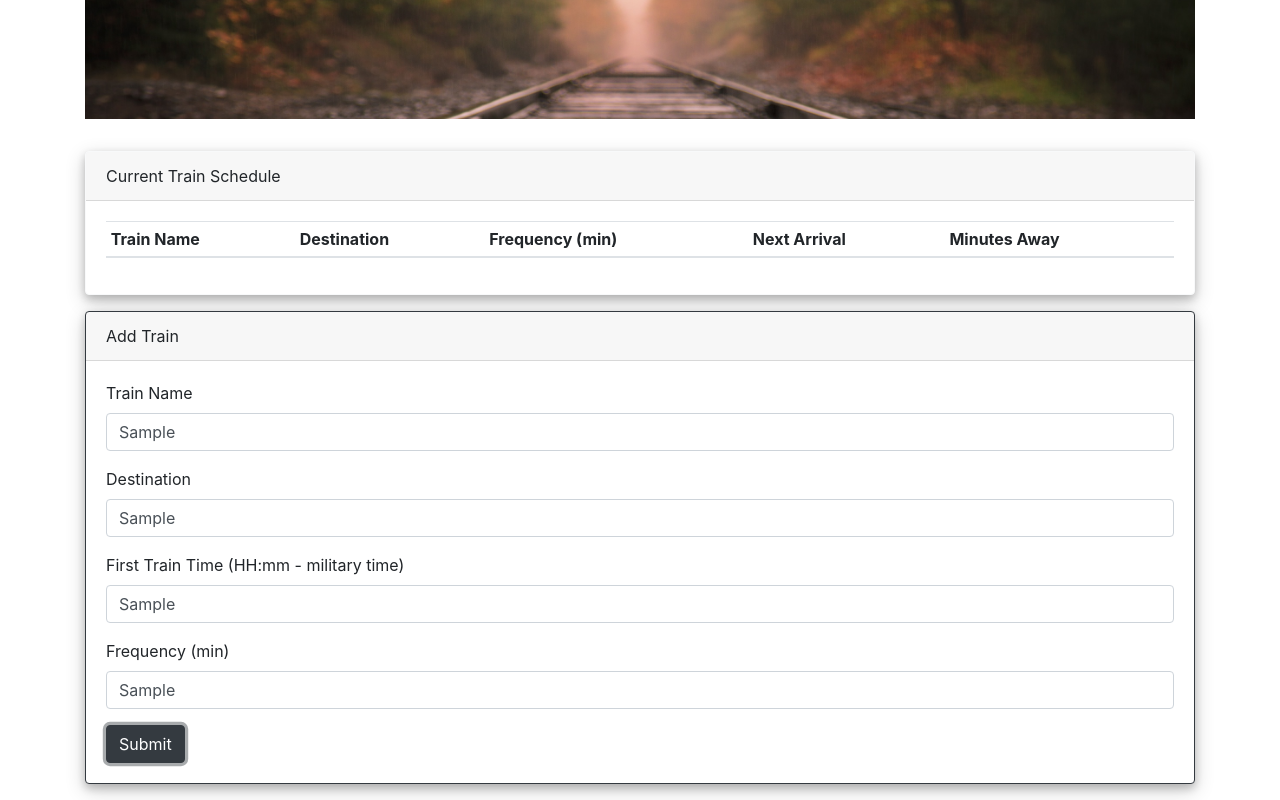
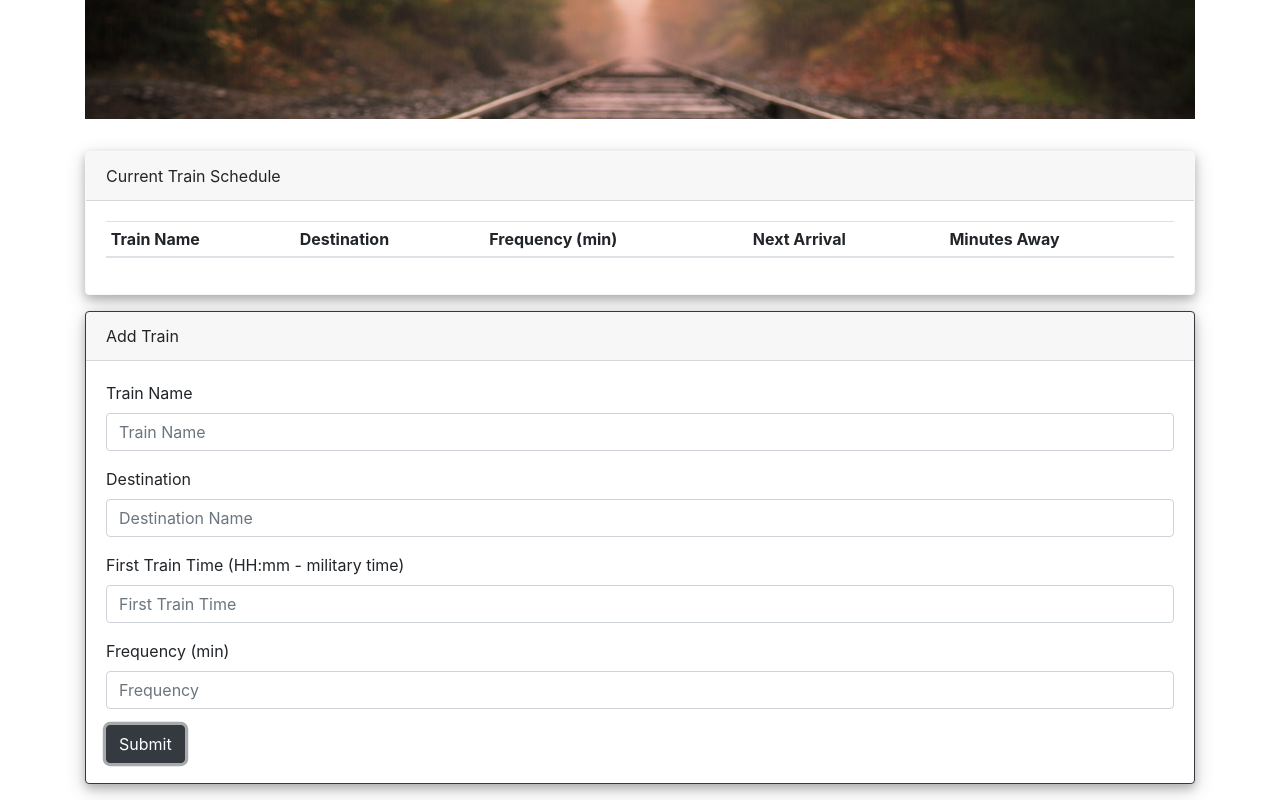
Before and after one commit to stellie82/Train-Scheduler, a plain HTML site: page index.html in a window 1280 px wide. Both pictures are taken after typing "Sample", "Sample", "Sample", "Sample" into the empty fields and a click on the button "Submit". Shown: the part 181-981 px from the top of the page. Drawn offline with nearby package versions, Linux system fonts and the light colour scheme; no server answers.

Commit message:
update with timer and clearing form

```diff
--- a/assets/javascript/main.js
+++ b/assets/javascript/main.js
@@ -44,6 +44,12 @@ $(document).ready(function () {
             dateAdded: firebase.database.ServerValue.TIMESTAMP
         });
 
+        // CLear form after submitting entry.
+        $("#train").val("");
+        $("#destination").val("");
+        $("#time").val("");
+        $("#frequency").val("");
+
     });
 
     // Firebase Watcher
@@ -55,8 +61,7 @@ $(document).ready(function () {
         destination = childSnapshot.val().destination;
         initialTime = childSnapshot.val().initialTime;
         initialTime = initialTime.split(":");
-        initialTime = moment().set({"hour": initialTime[0], "minute": initialTime[1]});
-        // console.log(initialTime);
+        initialTime = moment().set({ "hour": initialTime[0], "minute": initialTime[1] });
         frequency = childSnapshot.val().frequency;
         frequency = parseInt(frequency);
 
@@ -64,13 +69,8 @@ $(document).ready(function () {
 
         // Calculate difference in current time and initial time.
         var timeDiff = parseInt(moment().diff(moment(initialTime, "minutes")) / 60000);
-        // console.log("current: " + currentTime);
-        // console.log("initial: " + initialTime);
-        // console.log("timeDiff: " + timeDiff);
         var remainder = timeDiff % frequency;
-        // console.log("remainder: " + remainder);
         var minutesAway = frequency - remainder;
-        // console.log("minutesAway:" + minutesAway);
         var nextArrival = moment().add(minutesAway, "minutes");
         nextArrival = nextArrival.format("LT");
 
@@ -82,6 +82,7 @@ $(document).ready(function () {
         minutesAway = "<td>" + minutesAway + "</td>";
         var endTag = "</tr>";
 
+        // Append train information to the schedule.
         $("#train-table").append(newRow + newTrain + newDestination + newFrequency + nextArrival + minutesAway + endTag);
 
     }, function (errorObject) {
--- a/index.html
+++ b/index.html
@@ -20,6 +20,9 @@
     <script src="https://cdn.jsdelivr.net/momentjs/2.12.0/moment.min.js"></script>
 
     <meta name="viewport" content="width=device-width, initial-scale=1.0" />
+
+    <!-- Create a way to refresh the page every minute. -->
+    <meta http-equiv="refresh" content="60"/>
 </head>
 
 <body>
```
